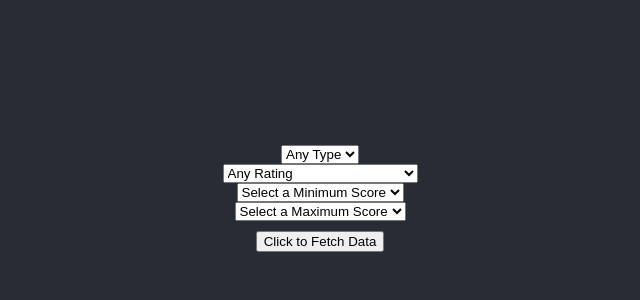
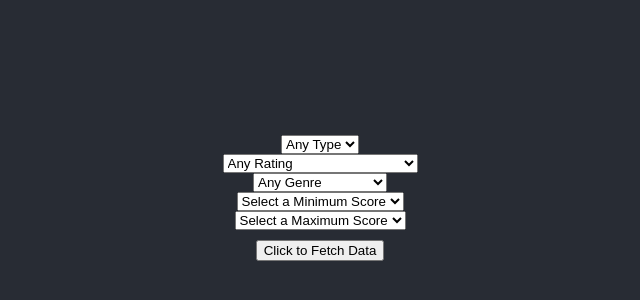
Before and after one commit to DjinnsTreasure/mal-filter, a React (Create React App) app: page / in a window 1280 px wide. Shown: the part 122-422 px from the top of the page, without its empty margins (320-960 px from the left). Built offline with nearby package versions, Linux system fonts and the light colour scheme.

Commit message:
Add genre filtering, fix issue with randomizer

```diff
--- a/src/App.css
+++ b/src/App.css
@@ -37,7 +37,6 @@
   color: #61dafb;
 }
 
-
 .minititle {
   text-decoration: underline;
   font-weight: bold;
--- a/src/App.js
+++ b/src/App.js
@@ -10,13 +10,15 @@ import TypeFilter from "./components/Filters/TypeFilter";
 import RatingFilter from "./components/Filters/RatingFilter";
 import MinRange from "./components/Filters/MinRange";
 import MaxRange from "./components/Filters/MaxRange";
+import GenreFilter from "./components/Filters/GenreFilter";
 
 function App() {
   const [data, setData] = useState(null);
   const [selectedType, setSelectedType] = useState("");
   const [selectedRating, setSelectedRating] = useState("");
-  const [selectedMinNumber, setSelectedMinNumber] = useState(""); // Initial value
-  const [selectedMaxNumber, setSelectedMaxNumber] = useState(""); // Initial value
+  const [selectedMinNumber, setSelectedMinNumber] = useState("");
+  const [selectedMaxNumber, setSelectedMaxNumber] = useState("");
+  const [selectedGenre, setSelectedGenre] = useState("");
 
   const handleTypeChange = (event) => {
     setSelectedType(event.target.value);
@@ -30,12 +32,16 @@ function App() {
   const handleMaxNumberChange = (event) => {
     setSelectedMaxNumber(event.target.value);
   };
+  const handleGenreChange = (event) => {
+    setSelectedGenre(event.target.value);
+  };
 
   return (
     <div className="App">
       <header className="App-header">
         <TypeFilter onChange={handleTypeChange} />
         <RatingFilter onChange={handleRatingChange} />
+        <GenreFilter onChange={handleGenreChange} />
         <MinRange onChange={handleMinNumberChange} />
         <MaxRange onChange={handleMaxNumberChange} />
         <Button
@@ -47,6 +53,7 @@ function App() {
           selectedRating={selectedRating}
           selectedMinNumber={selectedMinNumber}
           selectedMaxNumber={selectedMaxNumber}
+          selectedGenre={selectedGenre}
         />
         <div className="container">
           {!data ? null : (
--- a/src/components/Button.jsx
+++ b/src/components/Button.jsx
@@ -11,18 +11,19 @@ function Button(props) {
       ? `&sfw`
       : `&rating=${props.selectedRating}`
     : '';
+  filters += props.selectedGenre ? `&genres=${props.selectedGenre}` : '';
   filters += props.selectedMinNumber ? `&min_score=${props.selectedMinNumber}` : '';
   filters += props.selectedMaxNumber ? `&max_score=${props.selectedMaxNumber}` : '';
 
   let filteredURL = url + filters
   let pageNumber = 1;
-  console.log(filteredURL)
 
-  useEffect(() => {
-    console.log(props.data); // Log the data array when it changes
-  }, [props.data]);
+  // useEffect(() => {
+  //   console.log(props.data); // Log the data array when it changes
+  // }, [props.data]);
 
   function getRandom() {
+    console.log(filters);
     setIsLoading(true);
     fetch(filteredURL)
       .then((resp) => resp.json())
@@ -41,15 +42,16 @@ function Button(props) {
   }
 
   function getData(){
-    let random = Math.floor(Math.random() * pageNumber);
+    console.log(pageNumber)
+    let random = Math.floor((Math.random() * pageNumber) + 1);
     if (pageNumber === 1) {random = 1}
     let fetchURL = `${filteredURL}&page=${random}`
+    console.log(random);
 
     fetch(fetchURL)
       .then((resp) => resp.json())
       .then((responseData) => {
         let length = responseData.data.length - 1
-        console.log(length)
         let index = Math.floor(Math.random() * length);
         props.setData(responseData.data[index])
         setIsLoading(false);
--- /dev/null
+++ b/src/components/Filters/GenreFilter.js
@@ -0,0 +1,107 @@
+import React from "react";
+
+const GenreFilter = ({ onChange }) => {
+  return (
+    <select onChange={onChange}>
+      <option value="">Any Genre</option>
+      <option value="1">Action</option>
+      <option value="50">Adult Cast</option>
+      <option value="2">Adventure</option>
+      <option value="51">Anthropomorphic</option>
+      <option value="5">Avant Garde</option>
+      <option value="46">Award Winning</option>
+
+      <option value="28">Boys Love</option>
+
+      <option value="52">CGDCT</option>
+      <option value="53">Childcare</option>
+      <option value="54">Combat Sports</option>
+      <option value="4">Comedy</option>
+      <option value="81">Crossdressing</option>
+
+      <option value="55">Delinquents</option>
+      <option value="39">Detective</option>
+      <option value="8">Drama</option>
+
+      <option value="9">Ecchi</option>
+      <option value="56">Educational</option>
+      <option value="49">Erotica</option>
+
+      <option value="10">Fantasy</option>
+
+      <option value="57">Gag Humor</option>
+      <option value="26">Girls Love</option>
+      <option value="58">Gore</option>
+      <option value="47">Gourmet</option>
+
+      <option value="35">Harem</option>
+      <option value="12">Hentai</option>
+      <option value="59">High Stakes Game</option>
+      <option value="13">Historical</option>
+      <option value="14">Horror</option>
+
+      <option value="60">Idols (Female)</option>
+      <option value="61">Idols (Male)</option>
+      <option value="62">Isekai</option>
+      <option value="63">Iyashikei (healing)</option>
+
+      <option value="43">Josei</option>
+
+      <option value="15">Kids</option>
+
+      <option value="64">Love Polygon</option>
+
+      <option value="65">Magical Sex Shift</option>
+      <option value="66">Mahou Shoujo</option>
+      <option value="17">Martial Arts</option>
+      <option value="18">Mecha</option>
+      <option value="67">Medical</option>
+      <option value="38">Military</option>
+      <option value="19">Music</option>
+      <option value="7">Mystery</option>
+      <option value="6">Mythology</option>
+
+      <option value="68">Organized Crime</option>
+      <option value="69">Otaku Culture</option>
+
+      <option value="20">Parody</option>
+      <option value="70">Performing Arts</option>
+      <option value="71">Pets</option>
+      <option value="40">Psychological</option>
+
+      <option value="3">Racing</option>
+      <option value="72">Reincarnation</option>
+      <option value="73">Reverse Harem</option>
+      <option value="22">Romance</option>
+      <option value="74">Romantic Subtext</option>
+
+      <option value="21">Samurai</option>
+      <option value="23">School</option>
+      <option value="24">Sci-Fi</option>
+      <option value="42">Seinen</option>
+      <option value="25">Shoujo</option>
+      <option value="27">Shounen</option>
+      <option value="75">Showbiz</option>
+      <option value="36">Slice of Life</option>
+      <option value="29">Space</option>
+      <option value="30">Sports</option>
+      <option value="11">Strategy Game</option>
+      <option value="31">Super Power</option>
+      <option value="37">Supernatural</option>
+      <option value="76">Survival</option>
+      <option value="41">Suspense</option>
+
+      <option value="77">Team Sports</option>
+      <option value="78">Time Travel</option>
+
+      <option value="32">Vampire</option>
+      <option value="79">Video Game</option>
+      <option value="80">Visual Arts</option>
+
+      <option value="48">Workplace</option>
+
+    </select>
+  );
+};
+
+export default GenreFilter;
```
